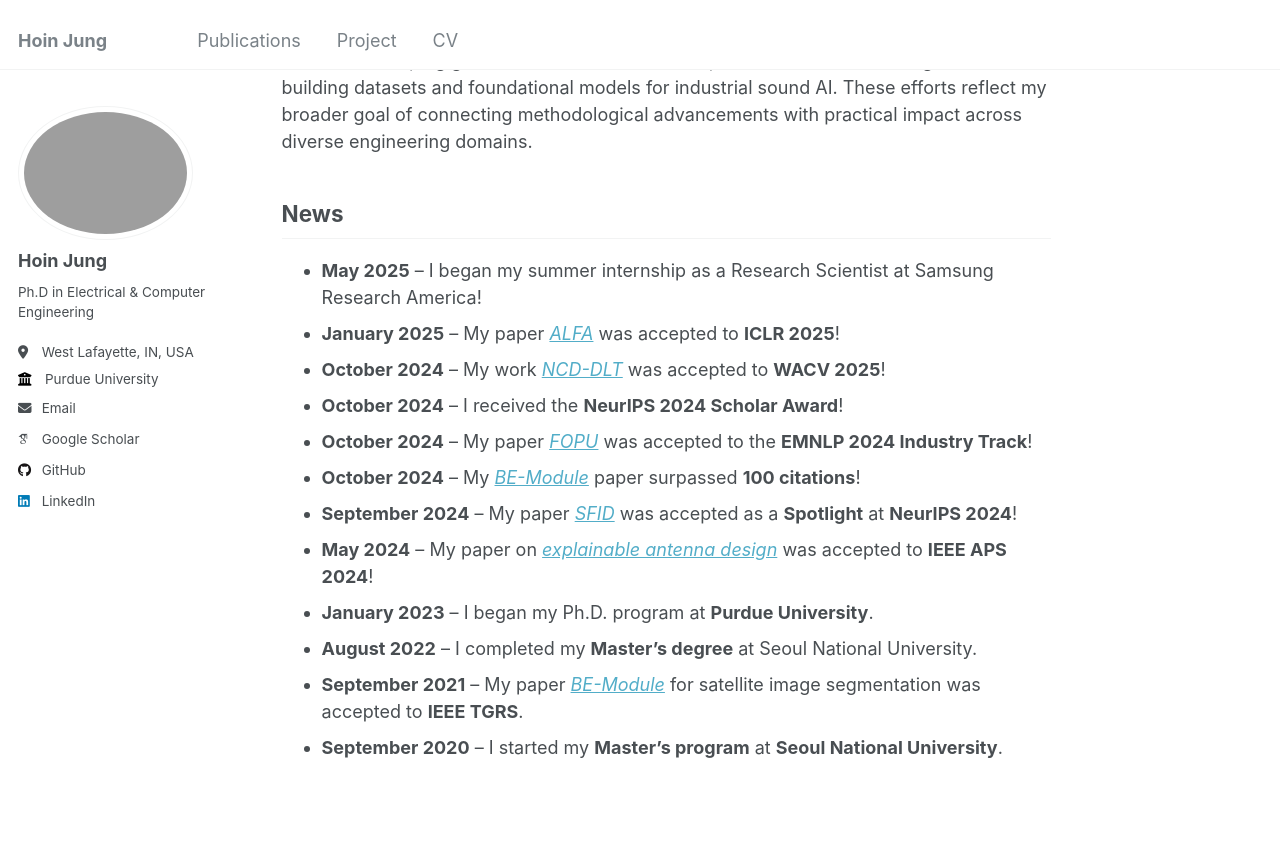
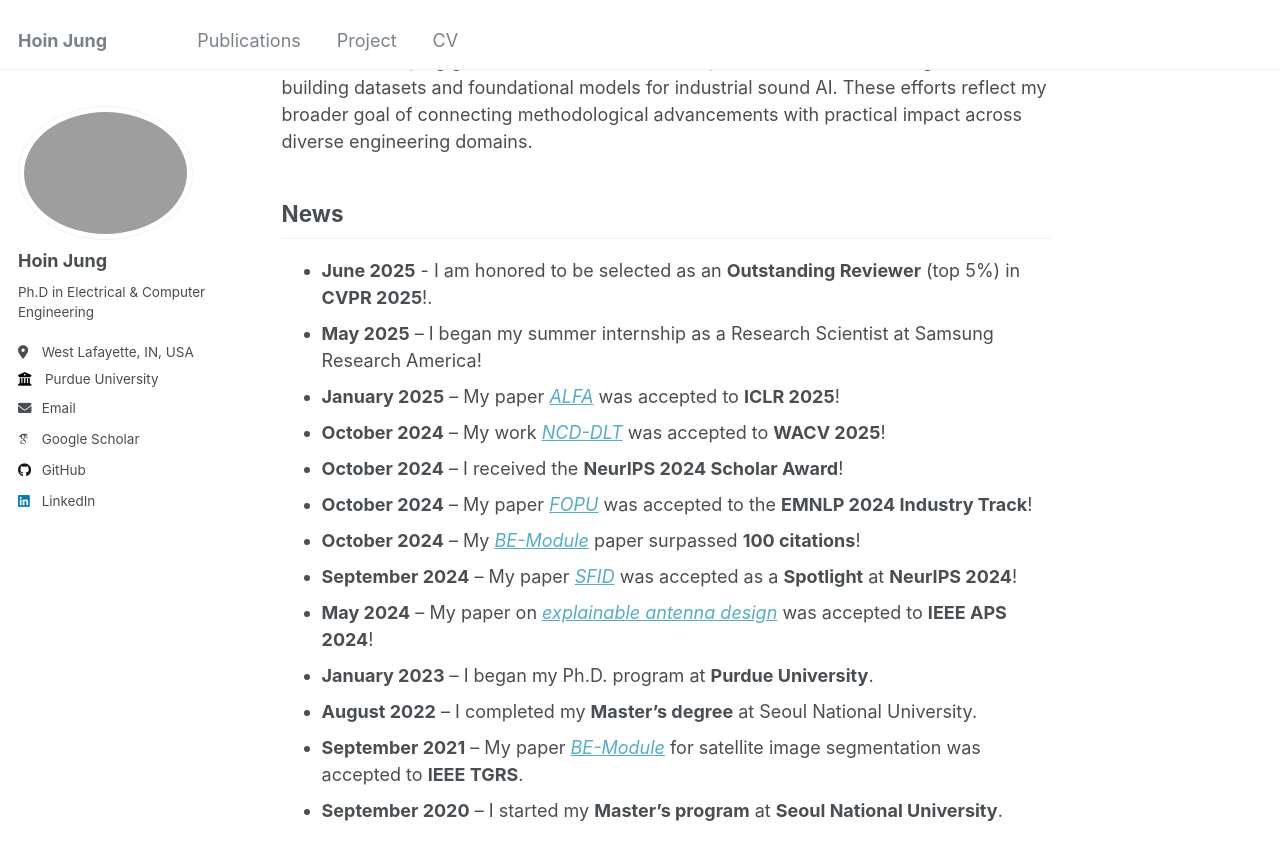
Before and after one commit to HoinJung/hoinjung.github.io, a Jekyll site: the page built from _pages/about.md, in a window 1280 px wide and 900 px high, scrolled down 368 px. Shown: the top 860 px of the window. Built offline with Jekyll 4.4.1, drawn with Linux system fonts in a browser that asks for light colours; some web fonts are replaced.

Commit message:
Update about.md

```diff
--- a/_pages/about.md
+++ b/_pages/about.md
@@ -10,6 +10,7 @@ I am a Ph.D. student in Electrical and Computer Engineering at Purdue University
 
 In addition to my academic research, I pursue industrial applications of machine learning, such as developing generative models for inverse problems in antenna design and building datasets and foundational models for industrial sound AI. These efforts reflect my broader goal of connecting methodological advancements with practical impact across diverse engineering domains.
 ## News
+- **June 2025** - I am honored to be selected as an **Outstanding Reviewer** (top 5%) in **CVPR 2025**!.
 - **May 2025** – I began my summer internship as a Research Scientist at Samsung Research America!
 - **January 2025** – My paper [*ALFA*](https://iclr.cc/virtual/2025/poster/29055) was accepted to **ICLR 2025**!
 - **October 2024** – My work [*NCD-DLT*](https://openaccess.thecvf.com/content/WACV2025/html/Jung_Towards_On-the-Fly_Novel_Category_Discovery_in_Dynamic_Long-Tailed_Distributions_WACV_2025_paper.html) was accepted to **WACV 2025**!
```
